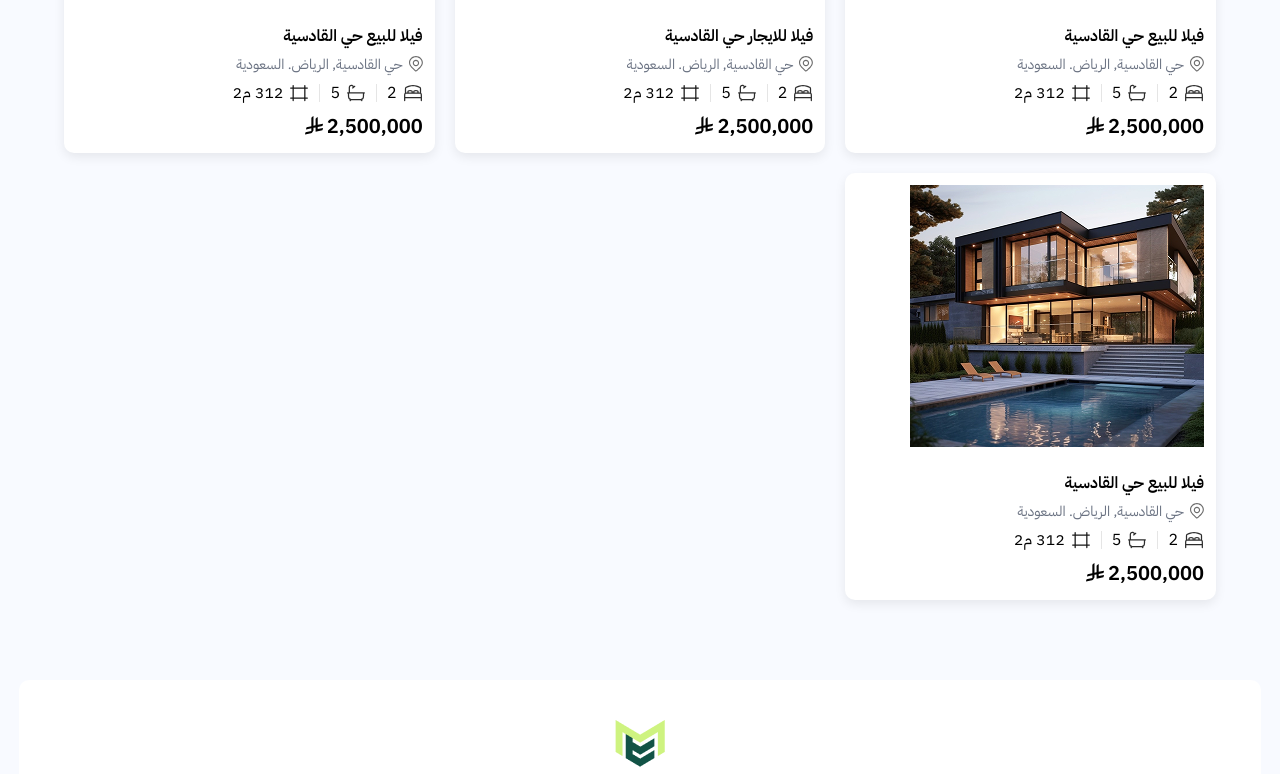
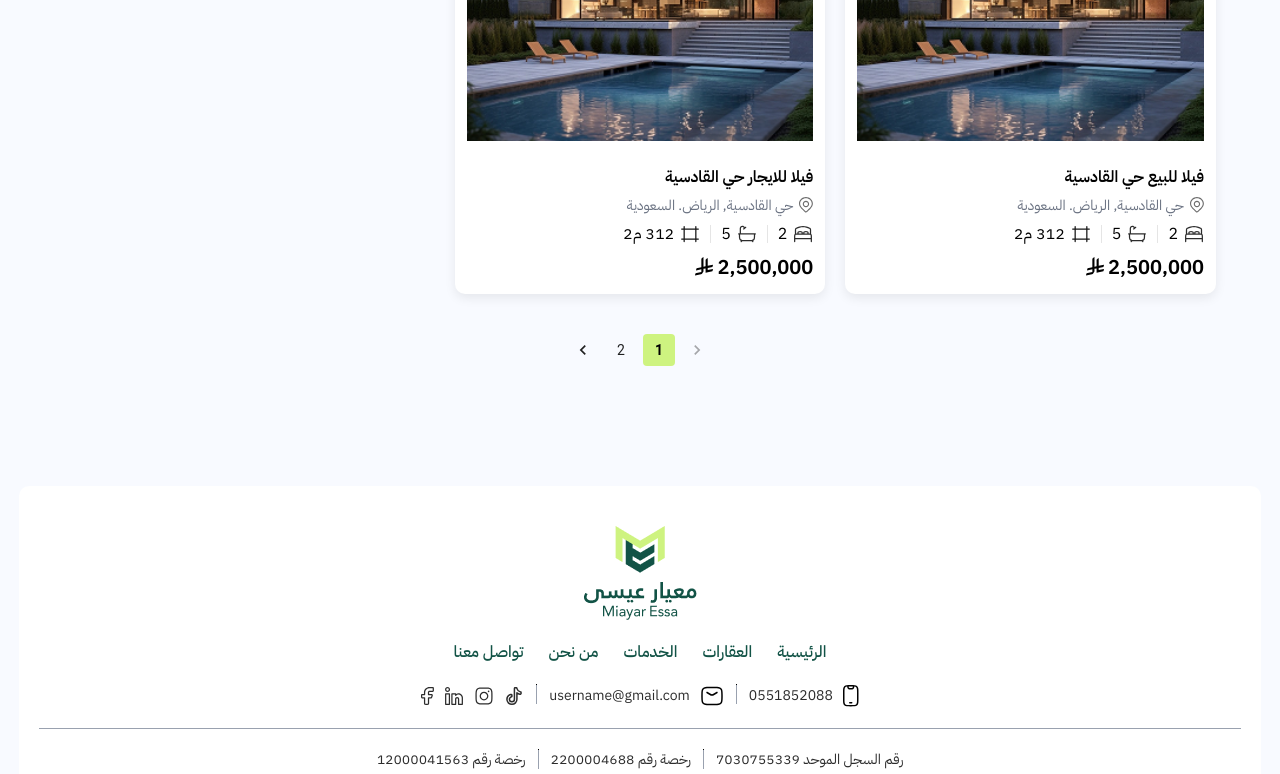
Before and after one commit to mo7ameda4hraf/miayarEssa, a React (Vite) app: page /realEstate in a window 1280 px wide. Shown: the part 1570-2344 px from the top of the page. Built offline with nearby package versions, Linux system fonts and the light colour scheme.

Commit message:
Update UI and fix bugs

```diff
--- a/src/StateFile/CardsRealState.jsx
+++ b/src/StateFile/CardsRealState.jsx
@@ -1,6 +1,8 @@
 
-import React from "react";
+import React, { useState, useEffect } from "react";
 import { Link } from "react-router-dom";
+import {Pagination} from "@mui/material";
+
 
 import LocationIcon from "../photo/locationIcon.svg";
 import BedIcon from "../photo/bed.svg";
@@ -11,14 +13,40 @@ import PriceIcon from "../photo/priceIcon.svg";
 import { DataRealState } from "../data";
 
 export default function CardsRealState({ filterType }) {
+
+
+
     const filteredProducts =
         filterType === "all"
         ? DataRealState
         : DataRealState.filter((item) => item.type === filterType);
 
+
+    const productsPerPage = 8;          // عدد المنتجات في الصفحة
+    const [page, setPage] = useState(1);
+
+    // Scroll to top when page changes
+    useEffect(() => {
+    window.scrollTo({ top: 0, behavior: "smooth" });
+    }, [page]);
+
+    useEffect(() => {
+        setPage(1);
+    }, [filterType]);
+
+    const count = Math.ceil(filteredProducts.length / productsPerPage);
+
+    const startIndex = (page - 1) * productsPerPage;
+    const endIndex = startIndex + productsPerPage;
+
+    const currentProducts = filteredProducts.slice(startIndex, endIndex);
+
+
+
     return (
+        <>
             <div className="cards pt-10 grid grid-cols-1 sm:grid-cols-2 lg:grid-cols-3 gap-6">
-        {filteredProducts.map((s) => (
+            {currentProducts.map((s) => (
                 <Link
                 key={s.id}
                 to={`/product/${s.id}`}
@@ -64,7 +92,30 @@ export default function CardsRealState({ filterType }) {
                 </div>
                 </Link>
             ))}
+            {currentProducts.length === 0 && (
+                <p className="text-center col-span-full text-gray-500">
+                    لا توجد منتجات مطابقة للبحث
+                </p>
+            )}
+
             </div>
+            {/*----- Pagination -----*/}
+            <div className="pagination-realState">
+                <Pagination
+                    count={count}
+                    page={page}
+                    onChange={(e, value) => setPage(value)}
+                    shape="rounded"
+                    sx={{
+                        "& .Mui-selected": {
+                        backgroundColor: "rgba(206, 243, 128, 1)",
+                        color: "black",
+                        fontWeight: "bold",
+                        },
+                    }}
+                />
+            </div>
+        </>
     );
 }
 
--- a/src/StateFile/style.scss
+++ b/src/StateFile/style.scss
@@ -139,6 +139,21 @@
     display: grid;
     grid-template-columns: repeat(auto-fit, minmax(280px, 1fr));
     gap: 20px;
+    .image-realState{
+        width: -webkit-fill-available;
+    }
+}
+
+.pagination-realState{
+    padding: 40px 0;
+    display: flex;
+    justify-content: center;
+        .Mui-selected{
+            background-color: var(--main-color) !important;
+        }
+        .MuiSvgIcon-root {
+            transform: rotate(180deg) !important;
+        }
 }
 
 
@@ -164,11 +179,6 @@
             height: 43px !important;
         }
     }
-    .cards{
-        .image-realState{
-            width: -webkit-fill-available;
-        }
-    }
     .slider-big-img{
         .slick-slider{
             height: 300px !important;
--- a/src/data.js
+++ b/src/data.js
@@ -350,5 +350,75 @@ import photo1 from "./photo/photoSlider.png";
                 ,"مواقف سيارات 2","غرفة تخزين",
                 "المستشفيات قريبة","صراف ألي قريب"
             ]
+        },
+        //11
+        {
+            id: 11,
+            type: "sale",
+            mainimage: photo1,
+            aboutHim:{
+                location:"حي القادسية, الرياض. السعودية",
+                title: " فيلا للبيع حي القادسية",
+                countBed:2 ,countBath:5 ,area:"312 م2",
+                price:"2,500,000",
+                license:"7100120631"
+            },
+            images: [
+                photo1,
+                photo1,
+                photo1,
+            ],
+            info:{
+                kindState:"فيلا",
+                area:"312 م2",
+                interface:"شرقية",
+                construction :"جاهز",
+                offerType:"للبيع",
+                furnishing:"غير مفروش",
+                dateCreation:"٨ اغسطس ٢٠٢٤",
+                kindLiving:"عوائل"
+            },
+            services: [
+                "غرفة تخزين","مدخل خاص",
+                "هاتف","نوافذ زجاجية","المدارس قريبة"
+                ,"المسجد قريب","عداد كهرباء مستقل","مياه"
+                ,"مواقف سيارات 2","غرفة تخزين",
+                "المستشفيات قريبة","صراف ألي قريب"
+            ]
+        },
+        //12
+        {
+            id: 12,
+            type: "rent",
+            mainimage: photo1,
+            aboutHim:{
+                location:"حي القادسية, الرياض. السعودية",
+                title: " فيلا للايجار حي القادسية",
+                countBed:2 ,countBath:5 ,area:"312 م2",
+                price:"2,500,000",
+                license:"7100120631"
+            },
+            images: [
+                photo1,
+                photo1,
+                photo1,
+            ],
+            info:{
+                kindState:"فيلا",
+                area:"312 م2",
+                interface:"شرقية",
+                construction :"جاهز",
+                offerType:"للبيع",
+                furnishing:"غير مفروش",
+                dateCreation:"٨ اغسطس ٢٠٢٤",
+                kindLiving:"عوائل"
+            },
+            services: [
+                "غرفة تخزين","مدخل خاص",
+                "هاتف","نوافذ زجاجية","المدارس قريبة"
+                ,"المسجد قريب","عداد كهرباء مستقل","مياه"
+                ,"مواقف سيارات 2","غرفة تخزين",
+                "المستشفيات قريبة","صراف ألي قريب"
+            ]
         }
     ]
```
Lines whose indentation alone changed are shown as unchanged.
